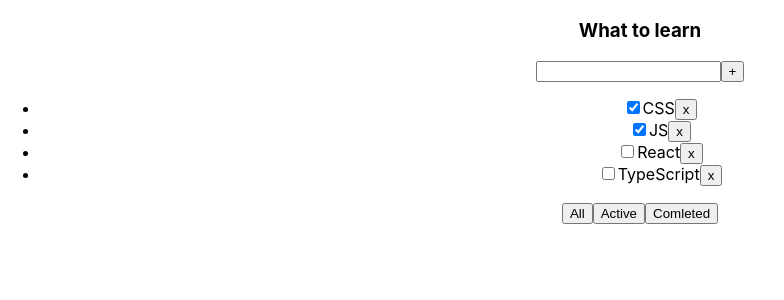
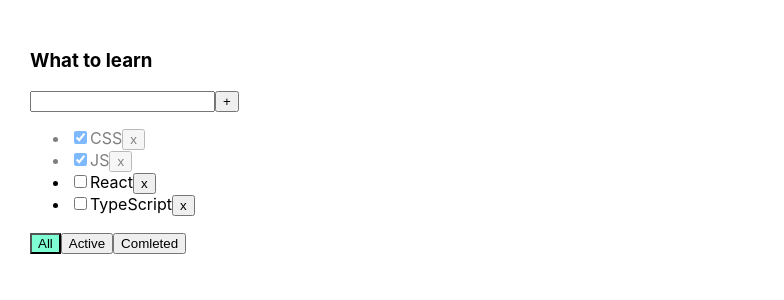
Before and after one commit to Abrosimov96/todolist, a React (Create React App) app: page / in a window 1280 px wide. Shown: the top 300 px of the page, without its empty margins (0-784 px from the left). Built offline with nearby package versions, Linux system fonts and the light colour scheme.

Commit message:
add filter, isdone, require field styles

```diff
--- a/src/App.css
+++ b/src/App.css
@@ -1,38 +1,24 @@
 .App {
-  text-align: center;
+  padding: 30px;
+  display: flex;
 }
 
-.App-logo {
-  height: 40vmin;
-  pointer-events: none;
+.App > div {
+  margin-right: 50px;
 }
 
-@media (prefers-reduced-motion: no-preference) {
-  .App-logo {
-    animation: App-logo-spin infinite 20s linear;
-  }
+.error {
+  border: 1px solid red;
 }
 
-.App-header {
-  background-color: #282c34;
-  min-height: 100vh;
-  display: flex;
-  flex-direction: column;
-  align-items: center;
-  justify-content: center;
-  font-size: calc(10px + 2vmin);
-  color: white;
+.error-message {
+  color: red;
 }
 
-.App-link {
-  color: #61dafb;
+.active-filter {
+  background-color: aquamarine;
 }
 
-@keyframes App-logo-spin {
-  from {
-    transform: rotate(0deg);
-  }
-  to {
-    transform: rotate(360deg);
-  }
+.is-done {
+  opacity: 0.5;
 }
--- a/src/App.tsx
+++ b/src/App.tsx
@@ -30,6 +30,14 @@
     setFilter(filter);
   };
 
+  const changeStatus = (id: string, isDone: boolean) => {
+    const task = tasks.find((task) => task.id === id);
+    if (task) {
+      task.isDone = isDone;
+    }
+    setTasks([...tasks]);
+  };
+
   let filteredTasks = tasks;
 
   if (filter === 'complited') {
@@ -47,6 +55,8 @@
         addTask={addTask}
         removeTask={removeTask}
         changeFilter={changeFilter}
+        changeTaskStatus={changeStatus}
+        filter={filter}
       />
     </div>
   );
--- a/src/Todolist.tsx
+++ b/src/Todolist.tsx
@@ -13,6 +13,8 @@
   addTask: (title: string) => void;
   removeTask: (id: string) => void;
   changeFilter: (filter: FilterValuesType) => void;
+  changeTaskStatus: (id: string, isDone: boolean) => void;
+  filter: FilterValuesType;
 };
 
 export function Todolist({
@@ -21,11 +23,19 @@
   addTask,
   removeTask,
   changeFilter,
+  changeTaskStatus,
+  filter,
 }: PropsType) {
   const [newTaskTitle, setNewTaskTitle] = useState('');
+  const [error, setError] = useState('');
 
   const addNewTask = () => {
-    newTaskTitle && addTask(newTaskTitle);
+    if (newTaskTitle.trim() === '') {
+      setNewTaskTitle('');
+      setError('Field is required!');
+      return;
+    }
+    addTask(newTaskTitle);
     setNewTaskTitle('');
   };
 
@@ -34,6 +44,7 @@
   };
 
   const onKeyPressHadler = (e: KeyboardEvent<HTMLInputElement>) => {
+    setError('');
     e.code === 'Enter' && addNewTask();
   };
 
@@ -49,16 +60,27 @@
           type="text"
           value={newTaskTitle}
           onChange={onNewTitleHandler}
-          onKeyUp={onKeyPressHadler}
+          onKeyDown={onKeyPressHadler}
+          className={error ? 'error' : ''}
         />
         <button onClick={addNewTask}>+</button>
+        {error && <div className="error-message">{error}</div>}
       </div>
       <ul>
         {tasks.map((task) => {
           const onRemoveHanlder = () => removeTask(task.id);
+          const onChangeHanlder = (
+            e: ChangeEvent<HTMLInputElement>,
+          ) => changeTaskStatus(task.id, e.target.checked);
           return (
-            <li key={task.id}>
-              <input type="checkbox" checked={task.isDone} />
+            <li
+              key={task.id}
+              className={task.isDone ? 'is-done' : ''}>
+              <input
+                type="checkbox"
+                checked={task.isDone}
+                onChange={onChangeHanlder}
+              />
               <span>{task.title}</span>
               <button onClick={onRemoveHanlder}>x</button>
             </li>
@@ -66,11 +88,19 @@
         })}
       </ul>
       <div>
-        <button onClick={() => onClickFilter('all')}>All</button>
-        <button onClick={() => onClickFilter('active')}>
+        <button
+          className={filter === 'all' ? 'active-filter' : ''}
+          onClick={() => onClickFilter('all')}>
+          All
+        </button>
+        <button
+          className={filter === 'active' ? 'active-filter' : ''}
+          onClick={() => onClickFilter('active')}>
           Active
         </button>
-        <button onClick={() => onClickFilter('complited')}>
+        <button
+          className={filter === 'complited' ? 'active-filter' : ''}
+          onClick={() => onClickFilter('complited')}>
           Comleted
         </button>
       </div>
```
